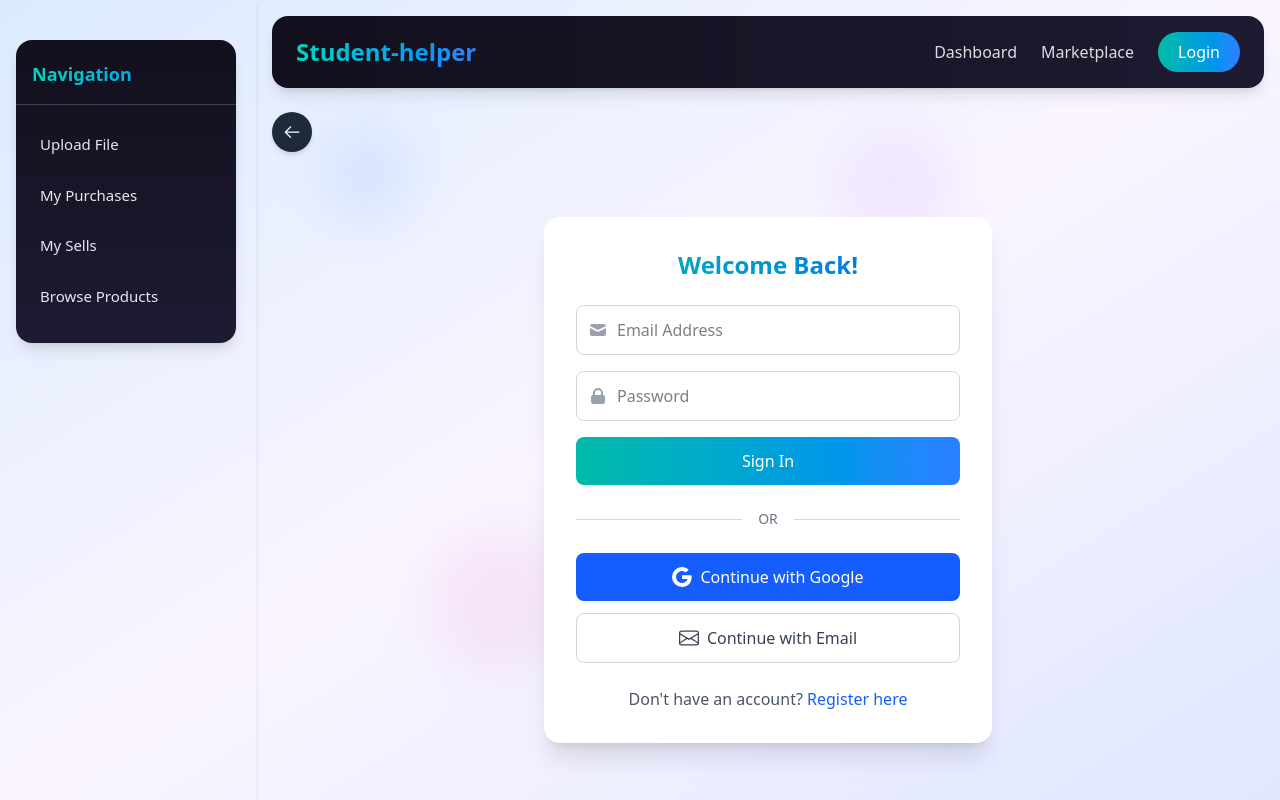
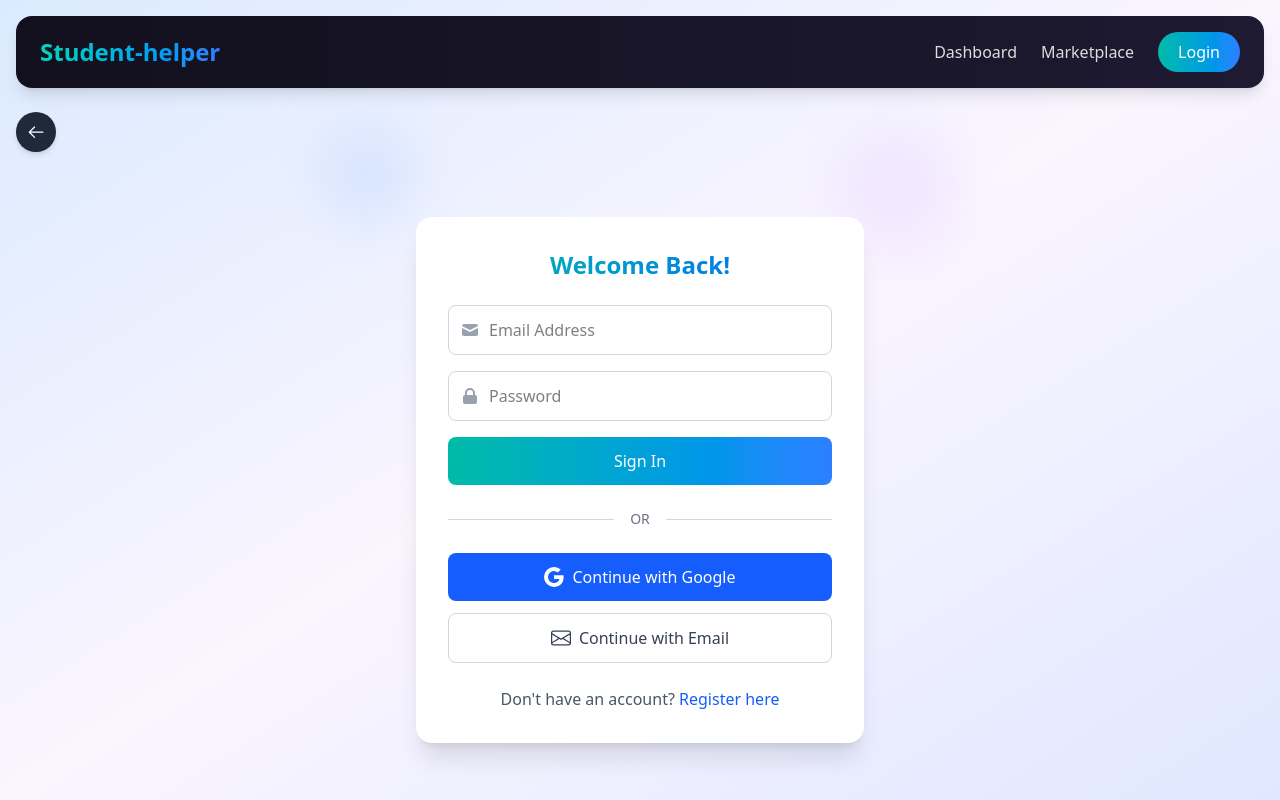
Before and after one commit to Sagar-03/Student-Helper, a React (Vite) app in the folder frontend/: page /login in a window 1280 px wide. Built offline with nearby package versions, Linux system fonts and the light colour scheme; no server answers.

Commit message:
updated the login page (remove the side navbar)

```diff
--- a/frontend/src/pages/Auth.jsx
+++ b/frontend/src/pages/Auth.jsx
@@ -2,7 +2,6 @@ import { useState } from "react";
 import { useNavigate, useLocation } from "react-router-dom";
 import axios from "../axiosConfig";
 import Navbar from "../components/Navbar";
-import NavbarSide from "../components/NavbarSide";
 import BackButton from "../components/BackButton";
 import React from "react";
 
@@ -17,13 +16,6 @@ export default function Auth() {
   const topLinks = [
     { to: "/dashboard", label: "Dashboard" },
     { to: "/marketplace", label: "Marketplace" },
-  ];
-
-  const sideLinks = [
-    { to: "/upload", label: "Upload File" },
-    { to: "/purchases", label: "My Purchases" },
-    { to: "/sells", label: "My Sells" },
-    { to: "/all-products", label: "Browse Products" },
   ];
 
   const handleSubmit = async (e) => {
@@ -77,12 +69,7 @@ export default function Auth() {
 
   return (
     <div className="flex min-h-screen bg-gradient-to-br from-blue-100 via-purple-50 to-indigo-100">
-      {/* Sidebar */}
-      <div className="w-64 shadow-md">
-        <NavbarSide links={sideLinks} />
-      </div>
-
-      {/* Main Content */}
+      {/* Main Content - Now takes full width */}
       <div className="flex flex-col bg-transparent flex-1">
         {/* Top Navbar */}
         <div className="w-full">
```
